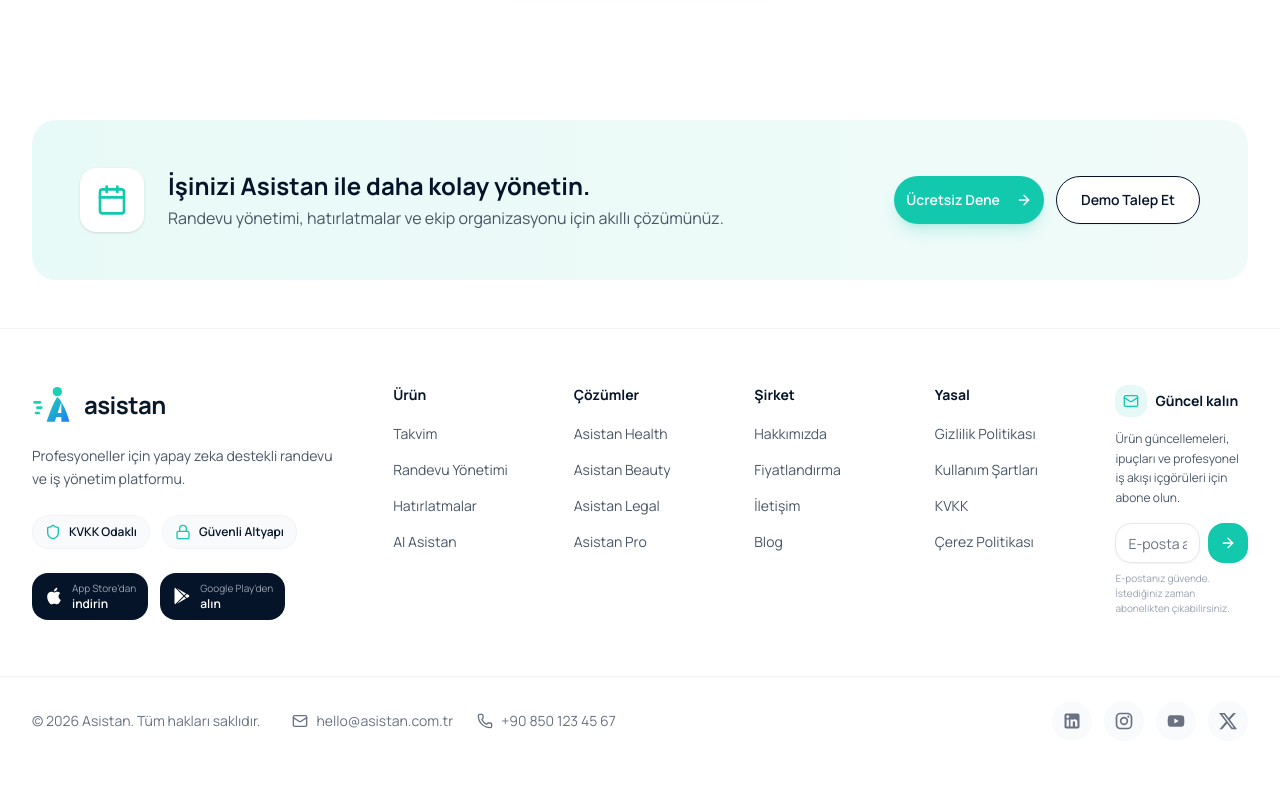
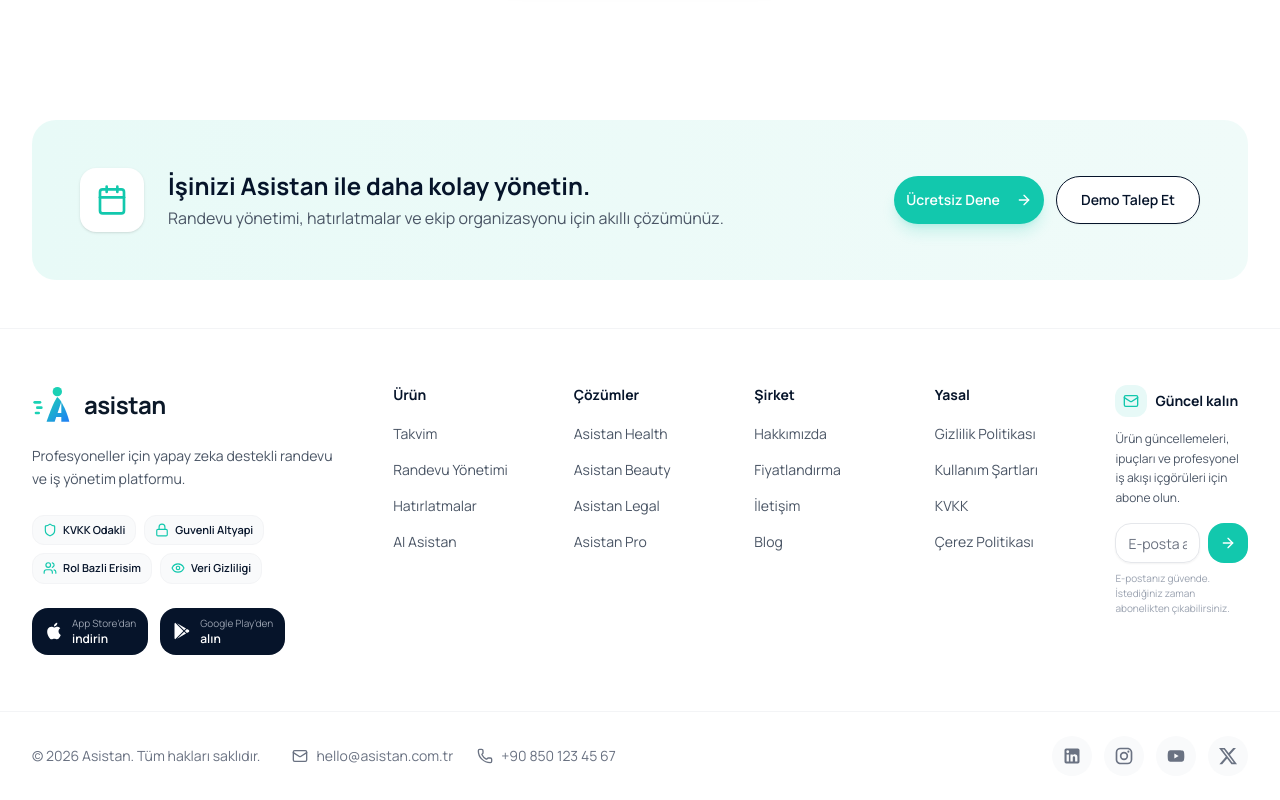
Before and after one commit to Heyrook1/Asistan-webv2, a Next.js app: page / in a window 1280 px wide. Shown: the part 5277-6077 px from the top of the page. Before the commit the page ends 6042 px from the top, so only its background shows below. Built offline with nearby package versions, Linux system fonts and the light colour scheme.

Commit message:
feat: add trust badges to footer\n\nInclude "Rol Bazli Erisim" and "Veri Gizliligi" badges

```diff
--- a/components/marketing/footer.tsx
+++ b/components/marketing/footer.tsx
@@ -5,7 +5,7 @@ import { useState } from 'react'
 import { AsistanLogo } from '@/components/asistan-logo'
 import { Button } from '@/components/ui/button'
 import { Input } from '@/components/ui/input'
-import { Calendar, ArrowRight, Mail, Phone, Shield, Lock } from 'lucide-react'
+import { Calendar, ArrowRight, Mail, Phone, Shield, Lock, Users, Eye } from 'lucide-react'
 
 const footerLinks = [
   {
@@ -95,14 +95,22 @@ export function Footer() {
               </p>
 
               {/* Trust Badges */}
-              <div className="flex flex-wrap gap-3 mb-6">
-                <div className="flex items-center gap-2 px-3 py-2 bg-gray-50 rounded-xl border border-gray-100">
-                  <Shield className="w-4 h-4 text-[#12C8AD]" />
-                  <span className="text-xs font-semibold text-[#06142A]">KVKK Odaklı</span>
+              <div className="flex flex-wrap gap-2 mb-6">
+                <div className="flex items-center gap-1.5 px-2.5 py-1.5 bg-gray-50 rounded-lg border border-gray-100">
+                  <Shield className="w-3.5 h-3.5 text-[#12C8AD]" />
+                  <span className="text-[11px] font-semibold text-[#06142A]">KVKK Odakli</span>
                 </div>
-                <div className="flex items-center gap-2 px-3 py-2 bg-gray-50 rounded-xl border border-gray-100">
-                  <Lock className="w-4 h-4 text-[#12C8AD]" />
-                  <span className="text-xs font-semibold text-[#06142A]">Güvenli Altyapı</span>
+                <div className="flex items-center gap-1.5 px-2.5 py-1.5 bg-gray-50 rounded-lg border border-gray-100">
+                  <Lock className="w-3.5 h-3.5 text-[#12C8AD]" />
+                  <span className="text-[11px] font-semibold text-[#06142A]">Guvenli Altyapi</span>
+                </div>
+                <div className="flex items-center gap-1.5 px-2.5 py-1.5 bg-gray-50 rounded-lg border border-gray-100">
+                  <Users className="w-3.5 h-3.5 text-[#12C8AD]" />
+                  <span className="text-[11px] font-semibold text-[#06142A]">Rol Bazli Erisim</span>
+                </div>
+                <div className="flex items-center gap-1.5 px-2.5 py-1.5 bg-gray-50 rounded-lg border border-gray-100">
+                  <Eye className="w-3.5 h-3.5 text-[#12C8AD]" />
+                  <span className="text-[11px] font-semibold text-[#06142A]">Veri Gizliligi</span>
                 </div>
               </div>
 
```
